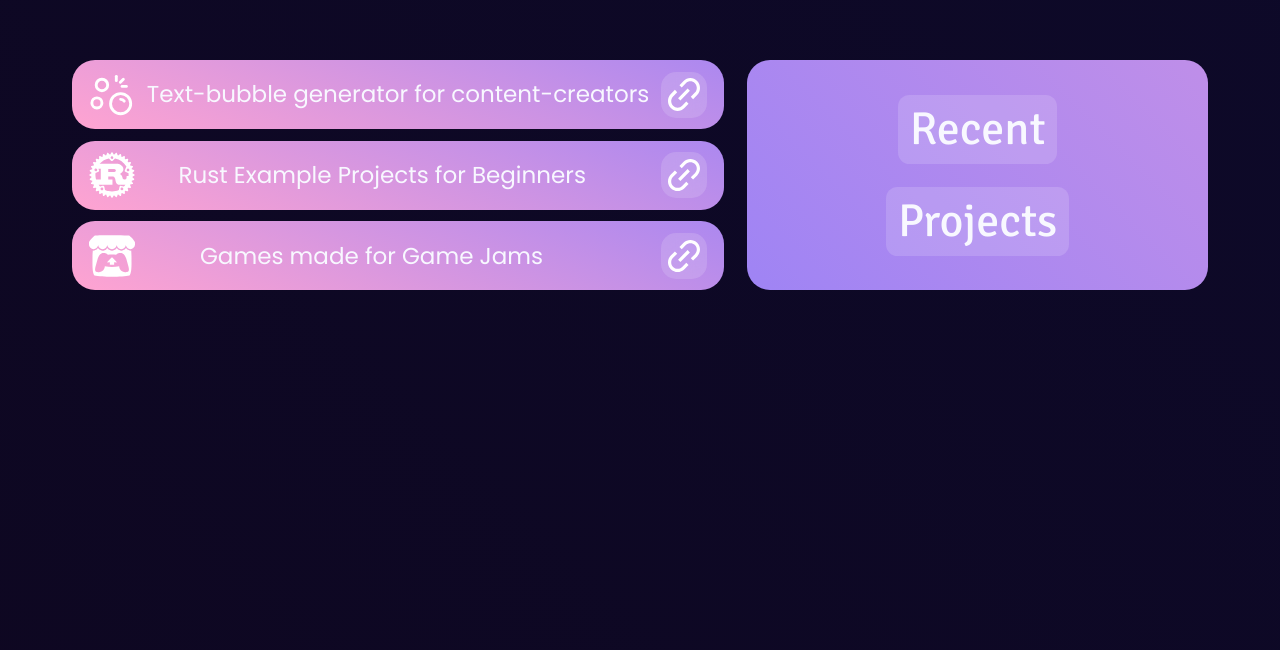
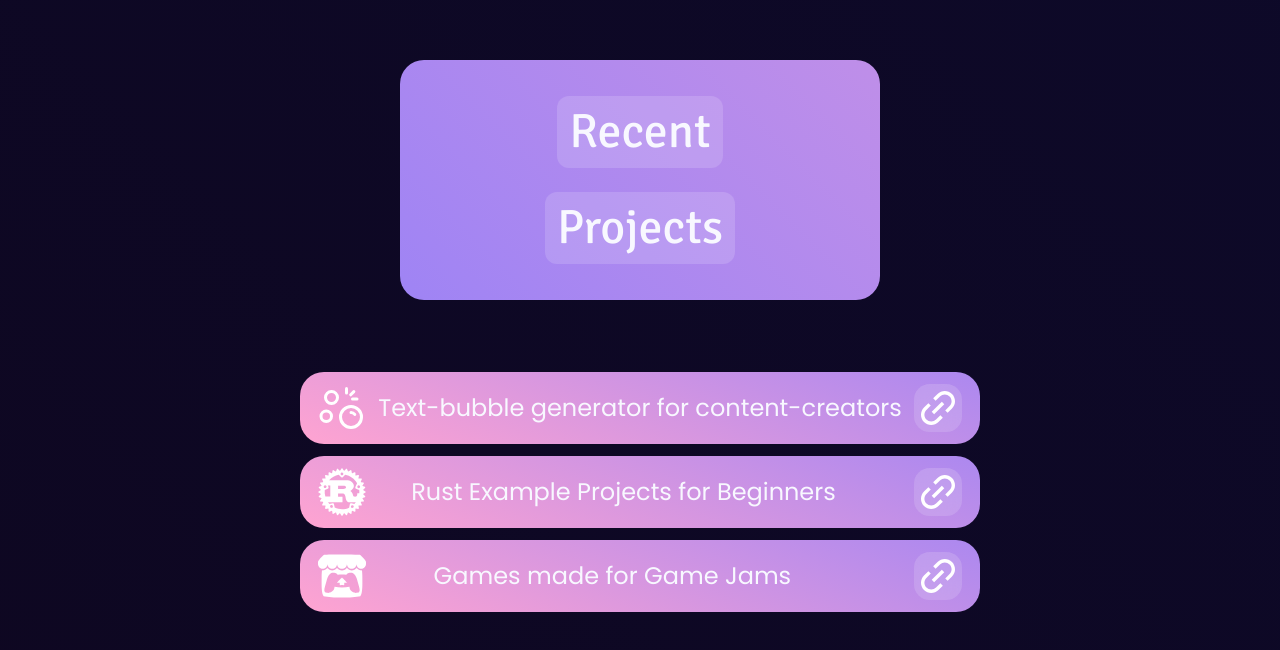
Before and after one commit to heyimrein/personal-site, a React (Vite) app: page / in a window 1280 px wide. Shown: the part 3620-4270 px from the top of the page. Built offline with nearby package versions, Linux system fonts and the light colour scheme; a web font is replaced by a local one.

Commit message:
Improve ProjectsSection styling

```diff
--- a/src/components/ProjectCard/ProjectCard.css
+++ b/src/components/ProjectCard/ProjectCard.css
@@ -42,7 +42,7 @@
 }
 
 .project-card > .project-link:hover {
-  box-shadow: 0 0.1em 0 rgba(0, 0, 0, 0.2);
+  box-shadow: 0 0.1em 0 rgba(0, 0, 0, 0.1);
   translate: 0 -0.1em;
 }
 
--- a/src/components/ProjectsIntro/ProjectsIntro.tsx
+++ b/src/components/ProjectsIntro/ProjectsIntro.tsx
@@ -2,6 +2,8 @@ import { motion, useMotionValue } from "framer-motion";
 import React from "react";
 
 export default function ProjectsIntro() {
+  const degrees = 22.5;
+
   const rect = document
     .getElementById("projects-intro")
     ?.getBoundingClientRect();
@@ -11,8 +13,10 @@ export default function ProjectsIntro() {
   function handleMouse(event: React.MouseEvent) {
     const rect = event.currentTarget.getBoundingClientRect();
 
-    x.set(((event.clientX - rect.left) / rect.width) * 90 - 45);
-    y.set(-(((event.clientY - rect.top) / rect.height) * 90 - 45));
+    x.set(((event.clientX - rect.left) / rect.width) * (degrees * 2) - degrees);
+    y.set(
+      -(((event.clientY - rect.top) / rect.height) * (degrees * 2) - degrees)
+    );
   }
 
   return (
--- a/src/components/sections/ProjectsSection/ProjectsSection.css
+++ b/src/components/sections/ProjectsSection/ProjectsSection.css
@@ -1,7 +1,8 @@
 .projects-section {
-  font-size: min(1.8vw, 1.5rem);
+  font-size: min(2vw, 1.5rem);
   display: flex;
-  flex-direction: row;
+  flex-direction: column;
+  align-items: center;
   margin: 20rem 1rem;
 }
 
@@ -11,12 +12,9 @@
 }
 
 .projects-intro-wrapper {
+  margin-bottom: 2em;
   perspective: 600px;
   cursor: crosshair;
-}
-
-.projects-intro-wrapper:first-child {
-  display: none;
 }
 
 #projects-intro {
@@ -26,13 +24,22 @@
   justify-content: space-around;
   width: 20em;
   height: 100%;
-  margin-left: 1em;
   background-image: linear-gradient(
     45deg,
     rgba(var(--gradient-color-right-rgb), 1) -90%,
     rgba(var(--gradient-color-left-rgb), 1) 300%
   );
   border-radius: 1em;
+}
+
+.projects-intro-wrapper:first-child {
+  display: flex;
+  height: 10em;
+  margin-bottom: 3em;
+}
+
+#projects-intro-wrapper:last-child {
+  margin-left: 2em;
 }
 
 #projects-intro > span {
@@ -61,12 +68,6 @@
     align-items: center;
   }
 
-  .projects-intro-wrapper:first-child {
-    display: flex;
-    height: 10em;
-    margin-bottom: 3em;
-  }
-
   .projects-intro-wrapper:first-child > .projects-intro > span {
     padding-bottom: 1em;
   }
--- a/src/components/sections/ProjectsSection/ProjectsSection.tsx
+++ b/src/components/sections/ProjectsSection/ProjectsSection.tsx
@@ -29,7 +29,7 @@ export default function ProjectsSection() {
           iconAlt="rust logo"
         />
       </div>
-      <ProjectsIntro />
+      {/*<ProjectsIntro />*/}
     </div>
   );
 }
```
